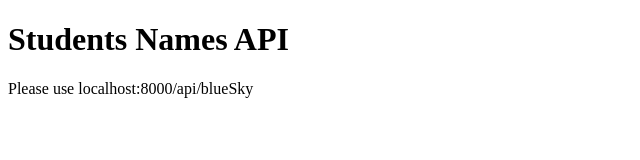
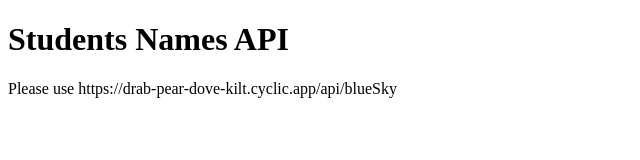
Before and after one commit to Wesakania/blusSky-Api, a website: page index.html in a window 1280 px wide. Shown: the whole page, without its empty margins (0-640 px from the left). Drawn offline with Linux system fonts and the light colour scheme.

Commit message:
otherchanges

```diff
--- a/index.html
+++ b/index.html
@@ -8,6 +8,6 @@
 </head>
 <body>
   <h1>Students Names API</h1>
-  <p>Please use localhost:8000/api/blueSky</p>
+  <p>Please use https://drab-pear-dove-kilt.cyclic.app/api/blueSky</p>
 </body>
 </html>
```
